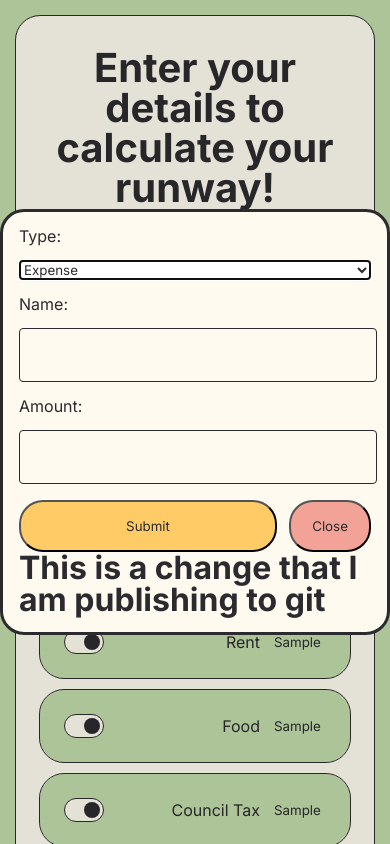
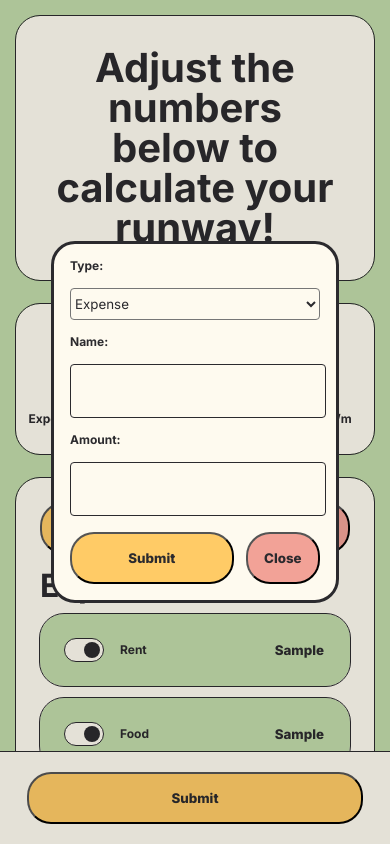
Before and after one commit to Leerusselyuzu/HTMLExperiment, a plain HTML site: page index.html in a window 390 px wide. Both pictures are taken after typing "Sample", "Sample", "Sample", "Sample", "Sample", "Sample" into the empty fields and a click on the button "Add New Entry". Shown: the top 844 px of the page. Drawn offline with Linux system fonts and the light colour scheme.

Commit message:
add mobile css styling upgrades & fix dialog bug

```diff
--- a/index.html
+++ b/index.html
@@ -15,8 +15,7 @@
     <main id="test">
 
         <div class="runwayCounter">
-            <h1 id="months">Enter your details to calculate your runway!</h1>
-            <p>Your current assets will run out in: with no additional contributions</p>
+            <h1 id="months">Adjust the numbers below to calculate your runway!</h1>
         </div>
 
         <div class="totalsBoxes">
@@ -221,8 +220,14 @@
                 </div>
             </div>
         </form>
-        <button id="button" class="mainAction submit">Submit</button>
-        <div id="result"></div>
+
+    </main>
+
+        <div class="controlBar">
+            <button id="button" class="mainAction submit">Submit</button>
+        </div>
+
+
 
         <!-- dialog with form to add in new input fiel -->
 
@@ -239,17 +244,11 @@
                 <label for="amount">Amount:</label>
                 <input type="text" name="amount" class="dialogInput"/>
                 <div class="dialog-controls">
-                    <button class="mainAction">Submit</button>
+                    <button class="mainAction addInput">Submit</button>
                     <button class="close secondaryAction" type="reset">Close</button>
                 </div>
             </form>
-
-            <h2>This is a change that I am publishing to git</h2>
-
         </dialog>
-
-
-        <div class="result"></div>
 
 
 
--- a/index.js
+++ b/index.js
@@ -72,7 +72,7 @@ const inputGatherer = function() {
         setTimeout(submitValues);
     };
 
-
+ //Pass toggle target and select next input to include or exclude the value from runway calculations
 function optionSelected (me) {
     let nextSiblingStart = me;
     getNextSiblingTest(nextSiblingStart);
@@ -89,24 +89,29 @@ function getNextSiblingTest(nextSiblingStart) {
         }
     };
 
-    const result = document.querySelector('.result');
-
+    // dialog show / hide functionality
     const dialog = document.querySelector('.example-dialog');
     dialog.addEventListener('close', () => {
-        result.textContent = 'dialog was closed';
+        // this is where a function should go to reset the input values to empty when closed
     });
 
     const openDialog = document.querySelector('.open-dialog');
     openDialog.addEventListener('click', () => {
       if (typeof dialog.showModal === 'function') {
           dialog.showModal();
-          result.textContent = '';
-      } else {
-          result.textContent = 'The dialog API is not supported by this browser';
-      }
+          dialog.style.display = 'flex';
+            console.log('I fired')
+    }});
+
+    const addInputButton = document.querySelector('.addInput');
+    addInputButton.addEventListener('click', () => {
+        dialog.close();
+        dialog.style.display = 'none';
     });
 
     const closeButton = document.querySelector('.close');
     closeButton.addEventListener('click', () => {
+        document.querySelectorAll('dialogInput').value = '0';
         dialog.close();
+        dialog.style.display = 'none';
     });
--- a/style.css
+++ b/style.css
@@ -1,6 +1,10 @@
 * {
   font-family: 'Inter', sans-serif;
   color: #2B2A2E;
+}
+
+main {
+  margin: 16px;
 }
 
 /* http://meyerweb.com/eric/tools/css/reset/
@@ -35,6 +39,8 @@ footer, header, hgroup, menu, nav, section {
 }
 body {
 	line-height: 1;
+  background-color: #C0DAA9;
+
 }
 ol, ul {
 	list-style: none;
@@ -52,10 +58,6 @@ table {
 	border-spacing: 0;
 }
 
-body {
-    background-color: #C0DAA9;
-    padding: 16px;
-}
 
 h1 {
   font-size: 2.5rem;
@@ -74,12 +76,16 @@ h2 {
     text-align: center;
     display: flex;
     flex-direction: column;
+    justify-content: center;
     padding: 32px 40px;
+    min-height: 140px;
 }
 
 .totalsBoxes {
+    width: 100%;
     display: flex;
     gap: 8px;
+    justify-content: center;
     padding: 24px 0px;
     min-height: 150px;
 }
@@ -91,9 +97,15 @@ h2 {
     text-align: center;
     display: flex;
     flex-direction: column;
-    width: 125px;
+    width: 100%;
+    min-width: 100px;
     justify-content: center;
     gap: 12px;
+}
+
+.totalbox, p {
+  font-size: 0.75rem;
+  font-weight: 700;
 }
 
 .userInputs {
@@ -122,25 +134,60 @@ h2 {
   display: flex;
   align-items: center;
   gap: 12px;
-  justify-content: space-between
+  justify-content: space-between;
+  text-align: left;
+  width: 100%;
 }
 
 .inputCardSwitch {
-  margin-right: auto;
+  margin-right: 1rem;
+  height: 52px;
+  display: flex;
+  align-items: center;
 }
 
 input {
     background: none;
     border: none;
-    width: 50px;
+    width: 100px;
     height: 50px;
+    text-align: right;
+    font-weight: 800;
+}
+
+input:hover {
+  background-color: #FEFAEF;
+}
+
+input:focus {
+  background-color: #FEFAEF;
+}
+
+input::placeholder {
+  color: #2B2A2E;
+  font-weight: 800;
+}
+
+input:-webkit-autofill {
+  background-color: #C0DAA9;
+}
+
+input[name="excluded"] {
+ text-decoration: line-through;
+}
+
+label {
+  font-size: 0.75rem;
+  font-weight: 700;
 }
 
 .inputControls {
   display: flex;
   flex-direction: row;
   gap: 16px;
+  justify-content: center;
 }
+
 
 .mainAction {
     display: flex;
@@ -149,11 +196,12 @@ input {
     align-items: center;
     padding: 24px 12px;
     width: 100%;
+    max-width: 500px;
     background-color: #FFCB66;
     border-radius: 24px;
     text-align: center;
     height: 40px;
-    font-weight: 600px;
+    font-weight: 800;
 }
 
 .secondaryAction {
@@ -167,11 +215,12 @@ input {
   border-radius: 24px;
   text-align: center;
   height: 40px;
-  font-weight: 600px;
+  font-weight: 800;
 }
 
 .submit {
-  margin-top: 1rem;
+ margin: 12px 0px;
+ max-width: 90%;
 }
 
 /* this is how we style rounded toggles
@@ -231,6 +280,12 @@ input {
     transform: translateX(15px);
   }
 
+  select {
+    background-color: #FEFAEF;
+    border-radius: 4px;
+    height: 32px;
+  }
+
   /* Rounded sliders */
   .slider.round {
     border-radius: 34px;
@@ -265,6 +320,10 @@ input {
     background-color: #FEFAEF;
   }
 
+.example-dialog {
+  display: none;
+}
+
 .dialogForm {
   display: flex;
   flex-direction: column;
@@ -284,3 +343,13 @@ input {
   border-radius: 4px;
   background-color: #FEFAEF;
 }
+
+.controlBar {
+  background-color: #FEFAEF;
+  border-top: 1px solid #2B2A2E ;
+  position: sticky;
+  bottom: 0;
+  padding: 8px;
+  display: flex;
+  justify-content: center;
+}
```
